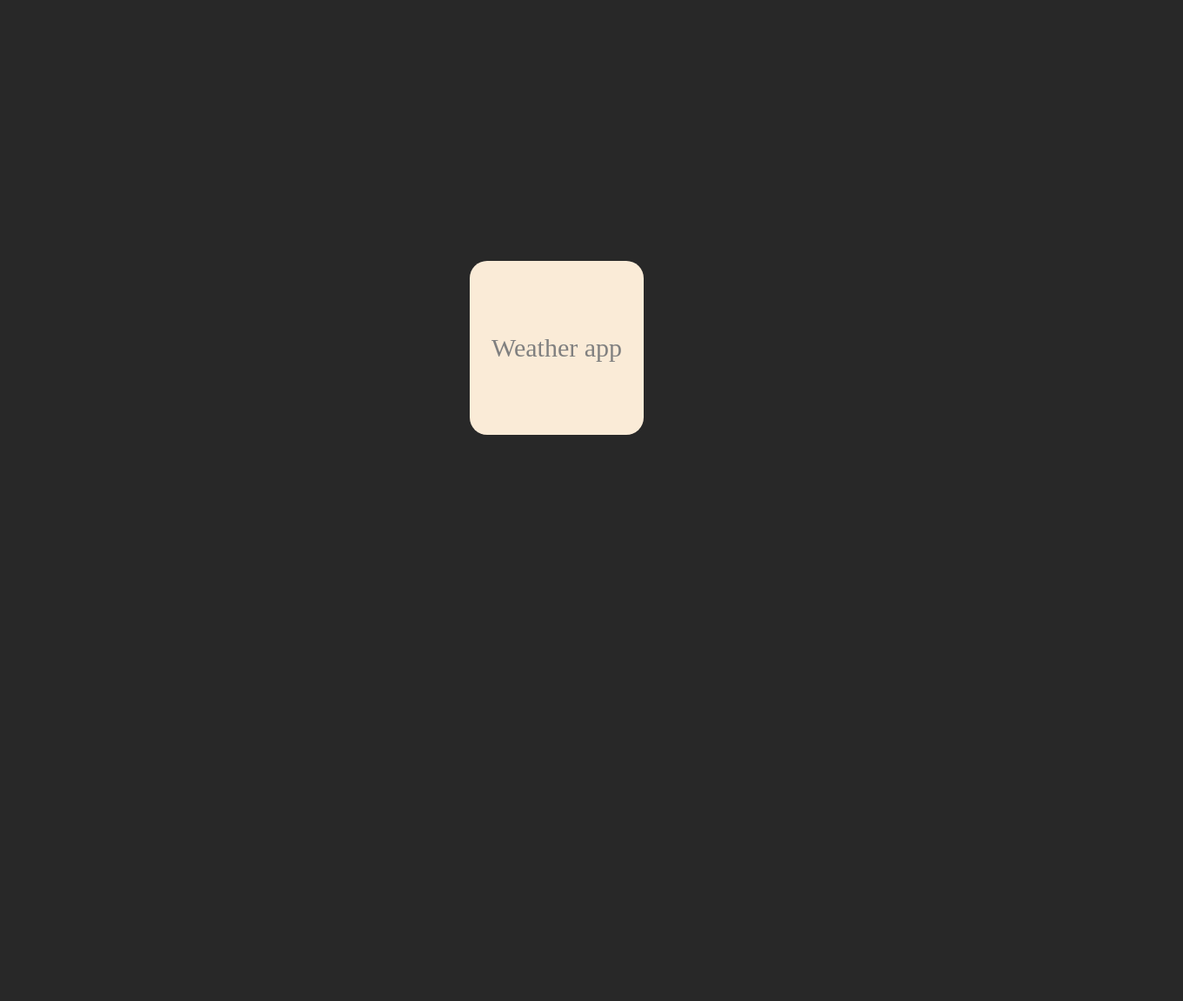
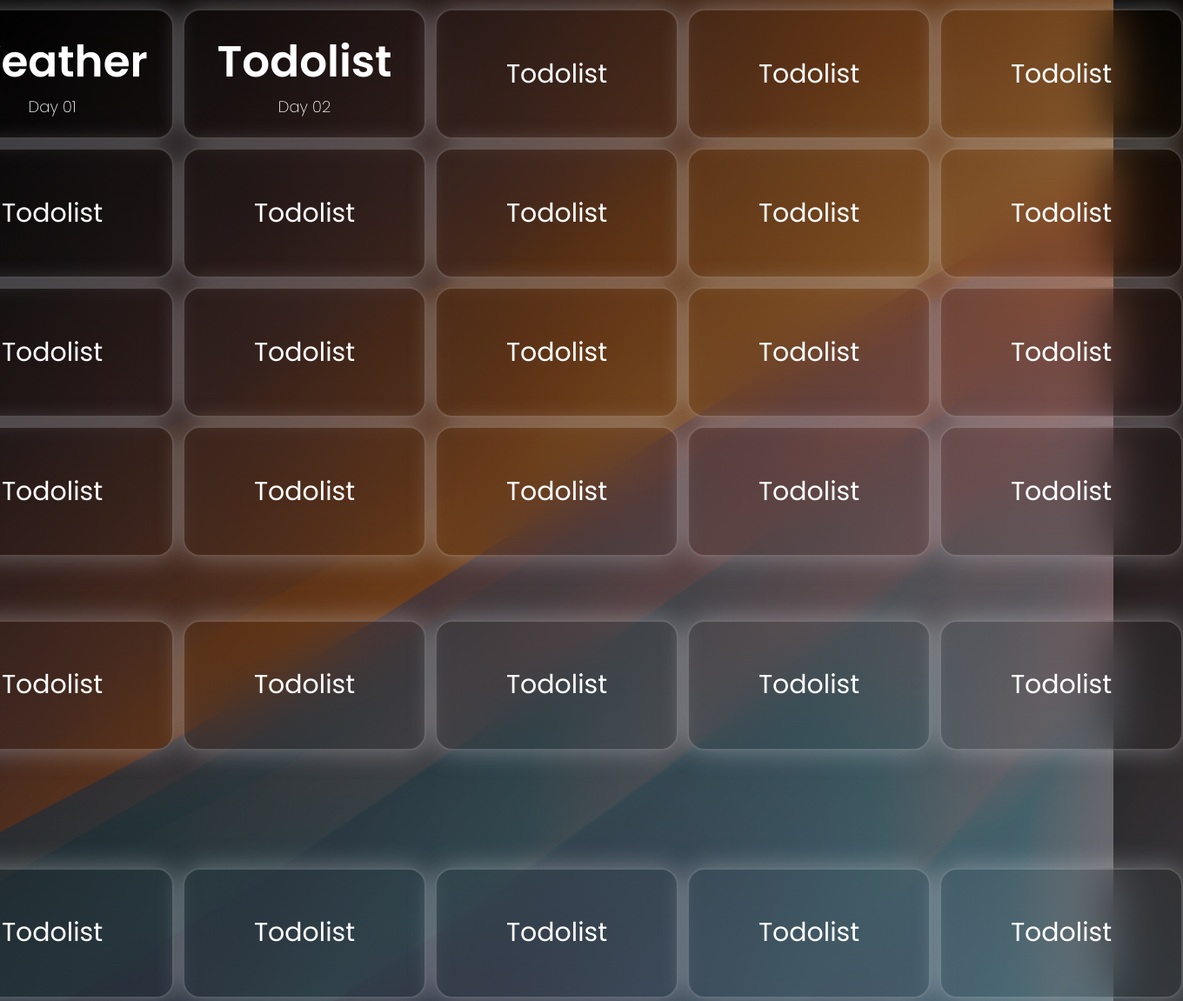
Before and after one commit to codersaradhi/30-days-of-30-js-projects, a plain HTML site: page index.html in a window 1280 px wide. Shown: the top 1151 px of the page at 87% size, 1360 px wide, since content can reach past the window. Before the commit the page ends 800 px from the top, so only its background shows below. Drawn offline with Linux system fonts and the light colour scheme.

Commit message:
updating main page

```diff
--- a/index.html
+++ b/index.html
@@ -4,6 +4,12 @@
 <head>
     <meta charset="UTF-8">
     <meta name="viewport" content="width=device-width, initial-scale=1.0">
+    <!-- font family -->
+    <link rel="preconnect" href="https://fonts.googleapis.com">
+    <link rel="preconnect" href="https://fonts.gstatic.com" crossorigin>
+    <link
+        href="https://fonts.googleapis.com/css2?family=Poppins:ital,wght@0,100;0,200;0,300;0,400;0,500;0,600;0,700;0,800;0,900;1,100;1,200;1,300;1,400;1,500;1,600;1,700;1,800;1,900&display=swap"
+        rel="stylesheet">
     <title>30 JS</title>
 </head>
 <style>
@@ -11,35 +17,63 @@
         margin: 0px;
         padding: 0px;
         box-sizing: border-box;
+        font-family: "Poppins", sans-serif;
+
     }
 
     body {
-        background-color: rgb(40, 40, 40);
+        height: 150vh;
+        background-image: linear-gradient(135deg, #000, #cc690062), url(./mac_background.jpg);
+        /* background-size: 100% auto; */
+        background-repeat: repeat-x;
     }
 
     .container {
         display: grid;
         align-items: center;
         justify-content: center;
+        grid-template-columns: repeat(5, 280px);
+        grid-template-rows: repeat(4, 150px);
+        gap: 10px;
         width: 100%;
-        height: 100vh;
+        height: 150vh;
+        margin-top: 10px;
     }
 
-    .day1 {
+    .day1,
+    .day2 {
         display: flex;
-        width: 200px;
-        height: 200px;
-        background-color: antiquewhite;
+        width: 280px;
+        height: 150px;
+        backdrop-filter: blur(30px);
+        box-shadow: 0px 0px 30px rgba(227, 228, 237, 0.37);
+        border: 2px solid rgba(255, 255, 255, 0.18);
         align-items: center;
         justify-content: center;
+        flex-direction: column;
         border-radius: 20px;
     }
 
     a {
         text-decoration: none;
-        color: gray;
+        color: rgb(255, 255, 255);
         font-size: 30px;
+    }
+    /* need some work here */
+    a:hover{
+        width: 300px;
+        height: 170px;
+        transition: ease-in 1s;
+    }
 
+    h1 {
+        font-size: 50px;
+        font-weight: 600;
+    }
+
+    p {
+        font-size: 18px;
+        font-weight: 200;
     }
 </style>
 
@@ -47,7 +81,154 @@
     <div class="container">
         <a href="./weather app/index.html">
             <div class="day1">
-                Weather app
+                <h1>Weather</h1>
+                <p>Day 01</p>
+            </div>
+        </a>
+        <a href="./Todolist app/index.html">
+            <div class="day2">
+                <h1>Todolist</h1>
+                <p>Day 02</p>
+            </div>
+        </a>
+        <a href="./Todolist app/index.html">
+            <div class="day2">
+                Todolist
+            </div>
+        </a>
+        <a href="./Todolist app/index.html">
+            <div class="day2">
+                Todolist
+            </div>
+        </a>
+        <a href="./Todolist app/index.html">
+            <div class="day2">
+                Todolist
+            </div>
+        </a>
+        <a href="./Todolist app/index.html">
+            <div class="day2">
+                Todolist
+            </div>
+        </a>
+        <a href="./Todolist app/index.html">
+            <div class="day2">
+                Todolist
+            </div>
+        </a>
+        <a href="./Todolist app/index.html">
+            <div class="day2">
+                Todolist
+            </div>
+        </a>
+        <a href="./Todolist app/index.html">
+            <div class="day2">
+                Todolist
+            </div>
+        </a>
+        <a href="./Todolist app/index.html">
+            <div class="day2">
+                Todolist
+            </div>
+        </a>
+        <a href="./Todolist app/index.html">
+            <div class="day2">
+                Todolist
+            </div>
+        </a>
+        <a href="./Todolist app/index.html">
+            <div class="day2">
+                Todolist
+            </div>
+        </a>
+        <a href="./Todolist app/index.html">
+            <div class="day2">
+                Todolist
+            </div>
+        </a>
+        <a href="./Todolist app/index.html">
+            <div class="day2">
+                Todolist
+            </div>
+        </a>
+        <a href="./Todolist app/index.html">
+            <div class="day2">
+                Todolist
+            </div>
+        </a>
+        <a href="./Todolist app/index.html">
+            <div class="day2">
+                Todolist
+            </div>
+        </a>
+        <a href="./Todolist app/index.html">
+            <div class="day2">
+                Todolist
+            </div>
+        </a>
+        <a href="./Todolist app/index.html">
+            <div class="day2">
+                Todolist
+            </div>
+        </a>
+        <a href="./Todolist app/index.html">
+            <div class="day2">
+                Todolist
+            </div>
+        </a>
+        <a href="./Todolist app/index.html">
+            <div class="day2">
+                Todolist
+            </div>
+        </a>
+        <a href="./Todolist app/index.html">
+            <div class="day2">
+                Todolist
+            </div>
+        </a>
+        <a href="./Todolist app/index.html">
+            <div class="day2">
+                Todolist
+            </div>
+        </a>
+        <a href="./Todolist app/index.html">
+            <div class="day2">
+                Todolist
+            </div>
+        </a>
+        <a href="./Todolist app/index.html">
+            <div class="day2">
+                Todolist
+            </div>
+        </a>
+        <a href="./Todolist app/index.html">
+            <div class="day2">
+                Todolist
+            </div>
+        </a>
+        <a href="./Todolist app/index.html">
+            <div class="day2">
+                Todolist
+            </div>
+        </a>
+        <a href="./Todolist app/index.html">
+            <div class="day2">
+                Todolist
+            </div>
+        </a>
+        <a href="./Todolist app/index.html">
+            <div class="day2">
+                Todolist
+            </div>
+        </a>
+        <a href="./Todolist app/index.html">
+            <div class="day2">
+                Todolist
+            </div>
+        </a>
+        <a href="./Todolist app/index.html">
+            <div class="day2">
+                Todolist
             </div>
         </a>
 
```
Also changed, not shown: Todolist app/index.html (added, +11 -0 lines), mac_background.jpg (added).
